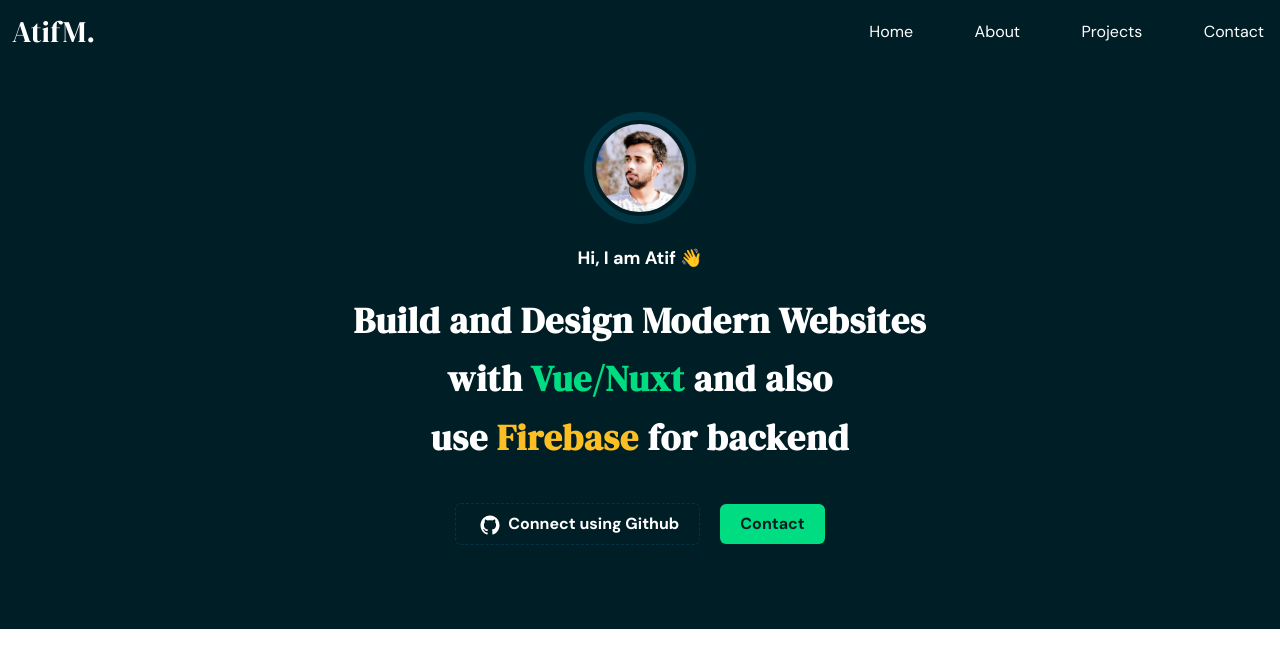
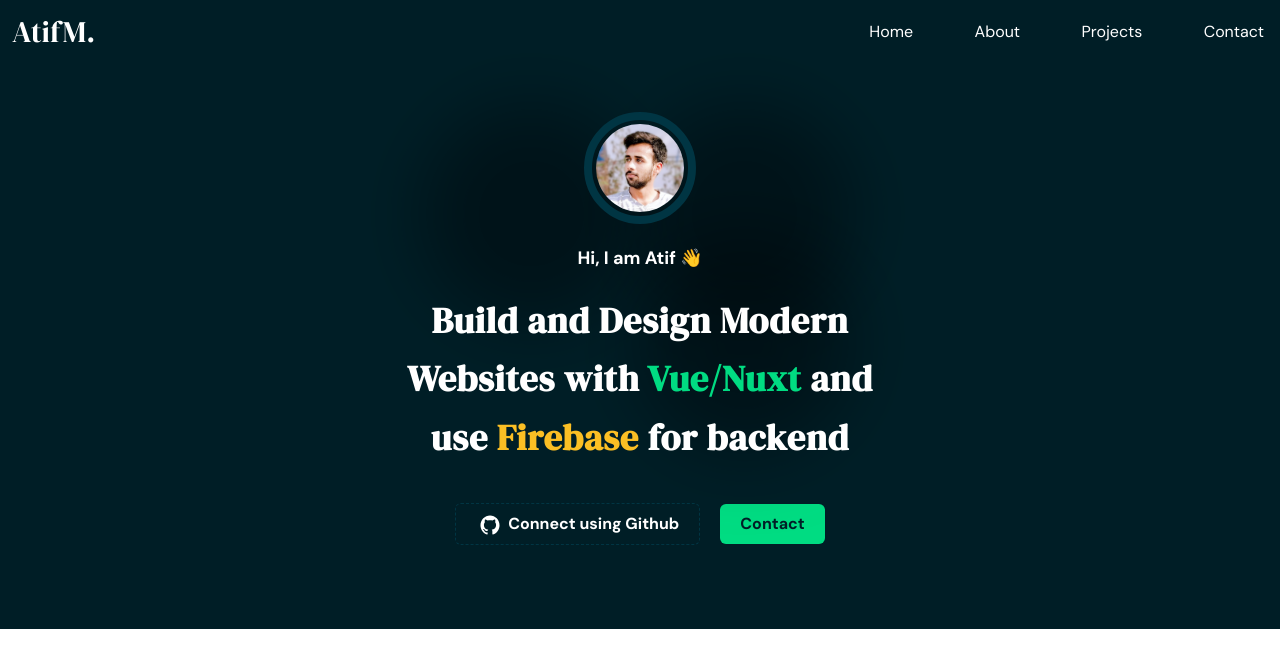
Before and after one commit to atif0075/Vueportfolio, a Vue app: page / in a window 1280 px wide. Shown: the top 668 px of the page. Built offline with nearby package versions, Linux system fonts and the light colour scheme.

Commit message:
Add Blurry background to home component

```diff
--- a/src/components/Hero.vue
+++ b/src/components/Hero.vue
@@ -1,39 +1,35 @@
 <template>
   <section
-    class="
-      w-full
-      h-auto
-      flex flex-col
-      justify-center
-      items-center
-      py-12
-      text-white
-      container
-      mx-auto
-    "
+    class="w-full h-auto flex flex-col justify-center items-center py-12 text-white container mx-auto relative"
   >
     <main>
+      <div
+        class="absolute h-60 w-60 mix-blend-multiply filter blur-2xl bg-mud opacity-50 rounded-full left-2/4 top-3.5 animate-blob"
+      ></div>
+      <div
+        class="absolute animate-blob h-60 w-60 mix-blend-multiply filter blur-2xl bg-mud opacity-50 rounded-full left-1/3 top-3.5"
+      ></div>
+      <div
+        class="absolute h-60 animate-blob w-60 mix-blend-multiply filter blur-2xl bg-mud opacity-50 rounded-full left-forty top-1/4"
+      ></div>
+    </main>
+
+    <main class="z-10">
       <img
         class="w-28 rounded-full p-1 border-8 border-mud"
         src="../assets/myPic.jpg"
         alt="myPic"
       />
     </main>
-    <main>
+    <main class="z-10">
       <p class="text-center font-DMSan font-semibold text-lg py-5">
         Hi, I am Atif 👋
       </p>
       <p
-        class="
-          text-4xl
-          tracking-wide
-          leading-relaxed
-          font-bold font-DM
-          text-center
-        "
+        class="text-4xl tracking-wide leading-relaxed font-bold font-DM text-center"
       >
-        Build and Design Modern Websites <br />
-        with <span class="text-green">Vue/Nuxt</span> and also <br />
+        Build and Design Modern <br />
+        Websites with <span class="text-green">Vue/Nuxt</span> and <br />
         use <span class="text-yellow-400">Firebase</span> for backend
       </p>
     </main>
@@ -51,5 +47,4 @@
   components: { Buttons },
 };
 </script>
-<style>
-</style>
+<style></style>
--- a/tailwind.config.js
+++ b/tailwind.config.js
@@ -16,6 +16,25 @@
         'light-green': '#4de7a8',
         'bor-green': '#03ff9636',
       },
+      animation: {
+        blob: "blob 7s infinite",
+      },
+      keyframes: {
+        blob: {
+          "0%": {
+            transform: "translate(0px, 0px) scale(1)",
+          },
+          "33%": {
+            transform: "translate(30px, -50px) scale(1.1)",
+          },
+          "66%": {
+            transform: "translate(-20px, 20px) scale(0.9)",
+          },
+          "100%": {
+            transform: "tranlate(0px, 0px) scale(1)",
+          },
+        },
+      },
 
     },
   },
```
Also changed, not shown: src/components/Contact.vue (+4 -34 lines).
